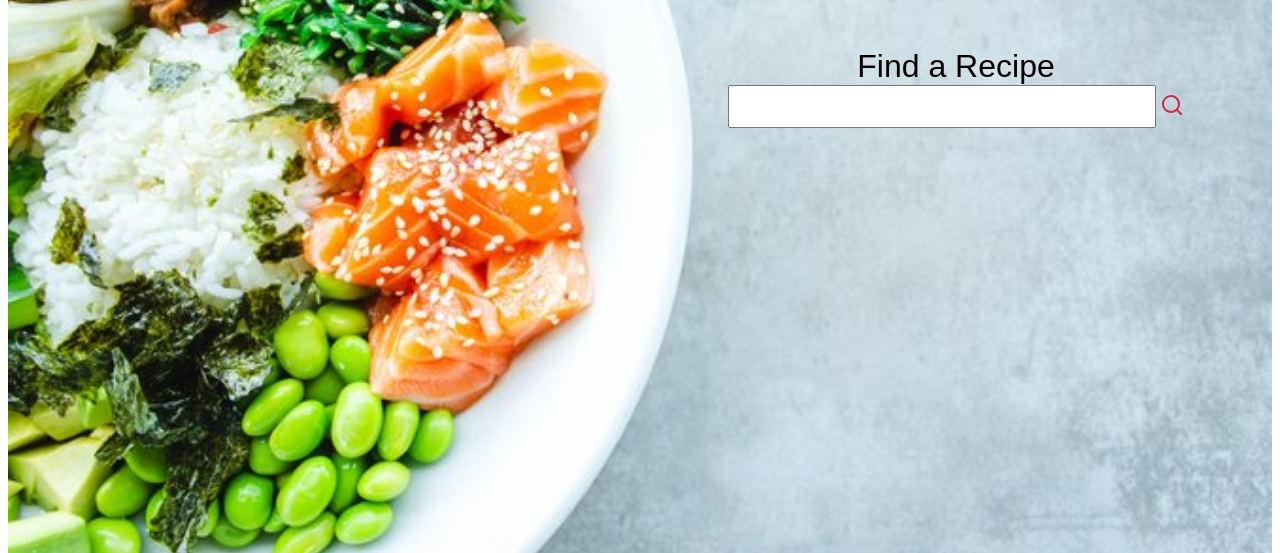
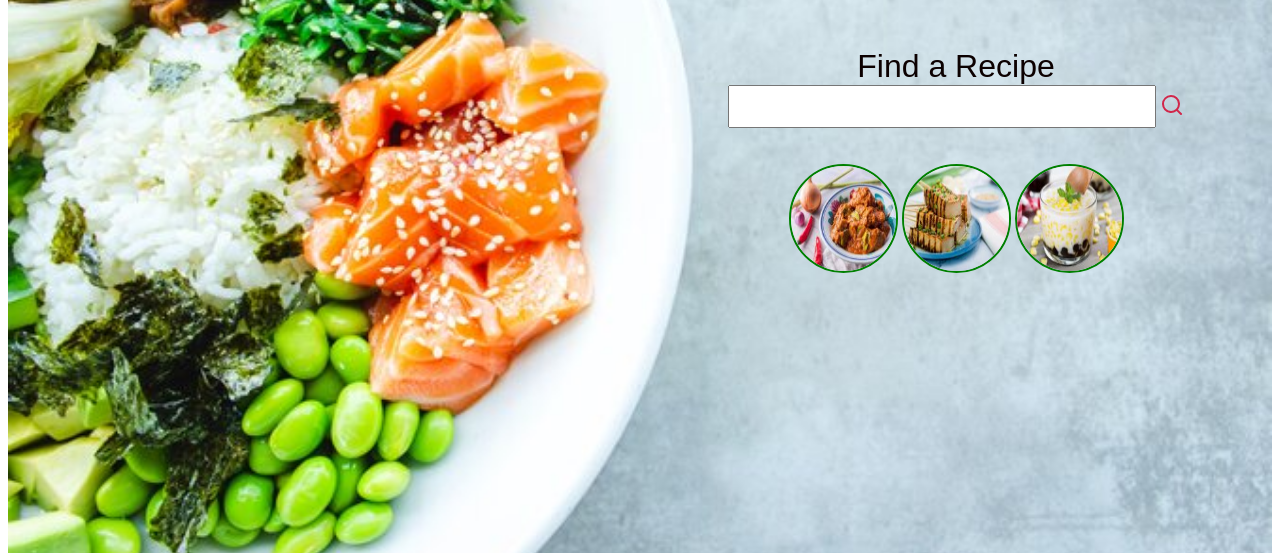
Before and after one commit to UmmeNafisa/Assignment1-food-network, a plain HTML site: page index.html in a window 1280 px wide. Shown: the part 247-800 px from the top of the page. Drawn offline with Linux system fonts and the light colour scheme; a web font is replaced by a local one.

Commit message:
last-edit

```diff
--- a/index.html
+++ b/index.html
@@ -20,7 +20,13 @@
         <form class="search-part">
             <label for="gsearch" class="search-tag"> Find a Recipe </label> <br>
             <input type="search" id="gsearch" name="gsearch">
-            <img src="image/search.svg" alt="search button" id="src-img">
+            <img src="image/search.svg" alt="search button" id="src-img"><br> <br> <br>
+            <div>
+                <img src="image/img1.jpg" class="top-part-img" alt="">
+                <img src="image/img2.jpg" class="top-part-img" alt="">
+                <img src="image/img3.jpg" class="top-part-img" alt="">
+            </div>
+
         </form>
     </div>
 
--- a/style.css
+++ b/style.css
@@ -18,6 +18,12 @@ body,html{
     background-size: cover;
     height: 87%;
     padding-top:100px;
+}
+.top-part-img{
+    height: 105px;
+    width: 105px;
+    border: green solid 2px;
+    border-radius: 50% ;
 }
 #gsearch{
     font-size: xx-large;
```
Also changed, not shown: image/img1.jpg (added), image/img2.jpg (added), image/img3.jpg (added).
